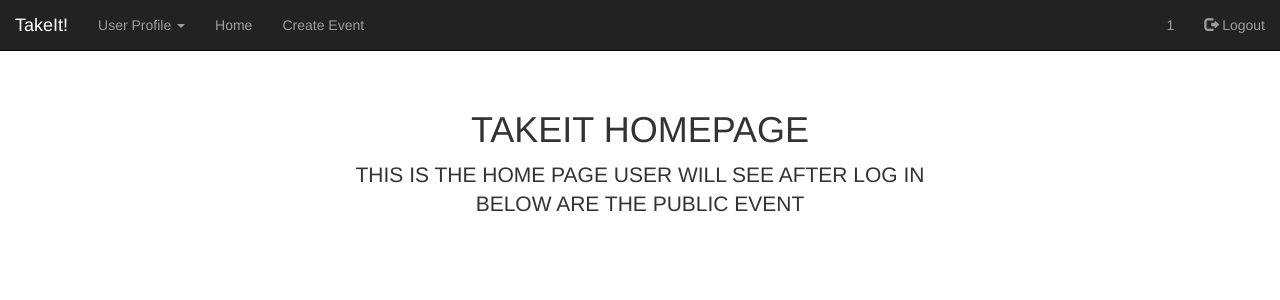
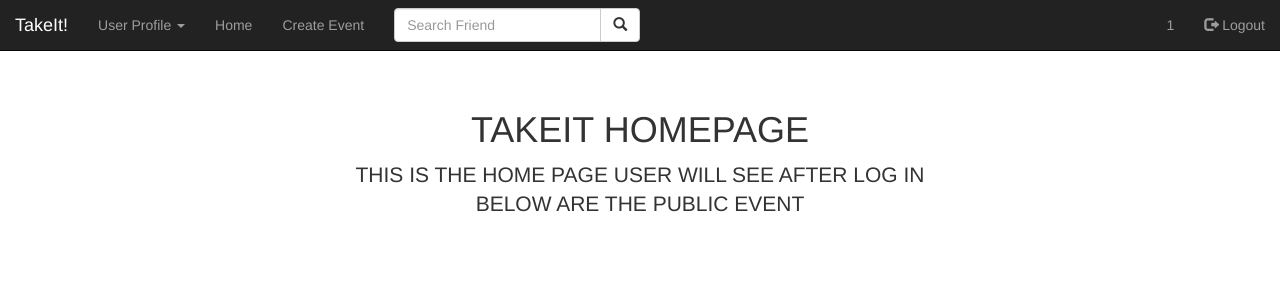
Before and after one commit to WLBQE/Takeit, a Flask app: page /home in a window 1280 px wide. Shown: the top 300 px of the page. Run offline with Flask 2, Linux system fonts and the light colour scheme; the visitor is signed in with stand-in values (Sample User, id 1); data that the repository does not hold is empty; some libraries are stand-ins or nearby versions.

Commit message:
add friends

```diff
--- a/app/templates/layout.html
+++ b/app/templates/layout.html
@@ -11,10 +11,10 @@
       <div class="container-fluid">
         <div class="navbar-header">
           <button type="button" class="navbar-toggle collapsed" data-toggle="collapse" data-target="#navbar" aria-expanded="false" aria-controls="navbar">
-            <span class="sr-only">Toggle navigation</span>
-            <span class="icon-bar"></span>
-            <span class="icon-bar"></span>
-            <span class="icon-bar"></span>
+{#            <span class="sr-only">Toggle navigation</span>#}
+{#            <span class="icon-bar"></span>#}
+{#            <span class="icon-bar"></span>#}
+{#            <span class="icon-bar"></span>#}
           </button>
           <a class="navbar-brand" href={{ url_for('home') }}>TakeIt!</a>
         </div>
@@ -41,6 +41,22 @@
 
                 <li><a href="{{ url_for('home') }}">Home</a></li>
                 <li><a href="{{ url_for('create_event') }}">Create Event</a></li>
+
+
+{#                <form class="navbar-form navbar-left">#}
+                <form class="navbar-form navbar-left" role="form" method="POST" action="{{ url_for( 'add_friend') }}">
+                  <div class="input-group">
+                    <input type="text" name="userinfo" class="form-control" placeholder="Search Friend">
+
+                          <div class="input-group-btn">
+      <button class="btn btn-default" type="submit">
+        <i class="glyphicon glyphicon-search"></i>
+      </button>
+    </div>
+                  </div>
+{#                  <button class="btn btn-default" type="submit" onclick="window.location.href='{{ url_for( 'add_friend', user = item[0] ) }}';">Submit</button>#}
+                </form>
+
               </ul>
             </div><!--/.nav-collapse -->
      {% endblock  %}
@@ -48,6 +64,16 @@
     </nav>
 
 
+{#<form class="navbar-form navbar-left">#}
+{#  <div class="input-group">#}
+{#    <input type="text" class="form-control" placeholder="Search">#}
+{#    <div class="input-group-btn">#}
+{#      <button class="btn btn-default" type="submit">#}
+{#        <i class="glyphicon glyphicon-search"></i>#}
+{#      </button>#}
+{#    </div>#}
+{#  </div>#}
+{#</form>#}
 
 {% endblock %}
 
--- a/app/templates/login.html
+++ b/app/templates/login.html
@@ -39,7 +39,6 @@
         {{ form.hidden_tag() }}
         {{ wtf.form_field(form.email) }}
         {{ wtf.form_field(form.password) }}
-        {{ wtf.form_field(form.remember) }}
         <button class="btn btn-lg btn-primary btn-block" type="submit">Sign in</button>
 
       </form>
--- a/app/views.py
+++ b/app/views.py
@@ -122,3 +122,20 @@
         return redirect('/create_event')
 
     return render_template('create_event.html', form=form, user=userid)
+
+
+@app.route('/add_friend', methods=['GET', 'POST'])
+def add_friend():
+    userid = session['userid'] # user information returned from search bar
+    userinfo = request.form['userinfo']
+    userlist = [['hanmeimei', 'hanmeimei@cu.edu'], ['lilei','lilei@cu.edu']]
+    # userlist.append(userinfo)
+    return render_template('add_friend.html', userlist=userlist,user=userid)
+
+
+@app.route('/add/<string:useremail>')
+def add(useremail):
+    if 'userid' not in session:
+        return redirect('/login')
+
+    return 'Now you have added ' + useremail
```
Also changed, not shown: app/templates/add_friend.html (added, +75 -0 lines).
